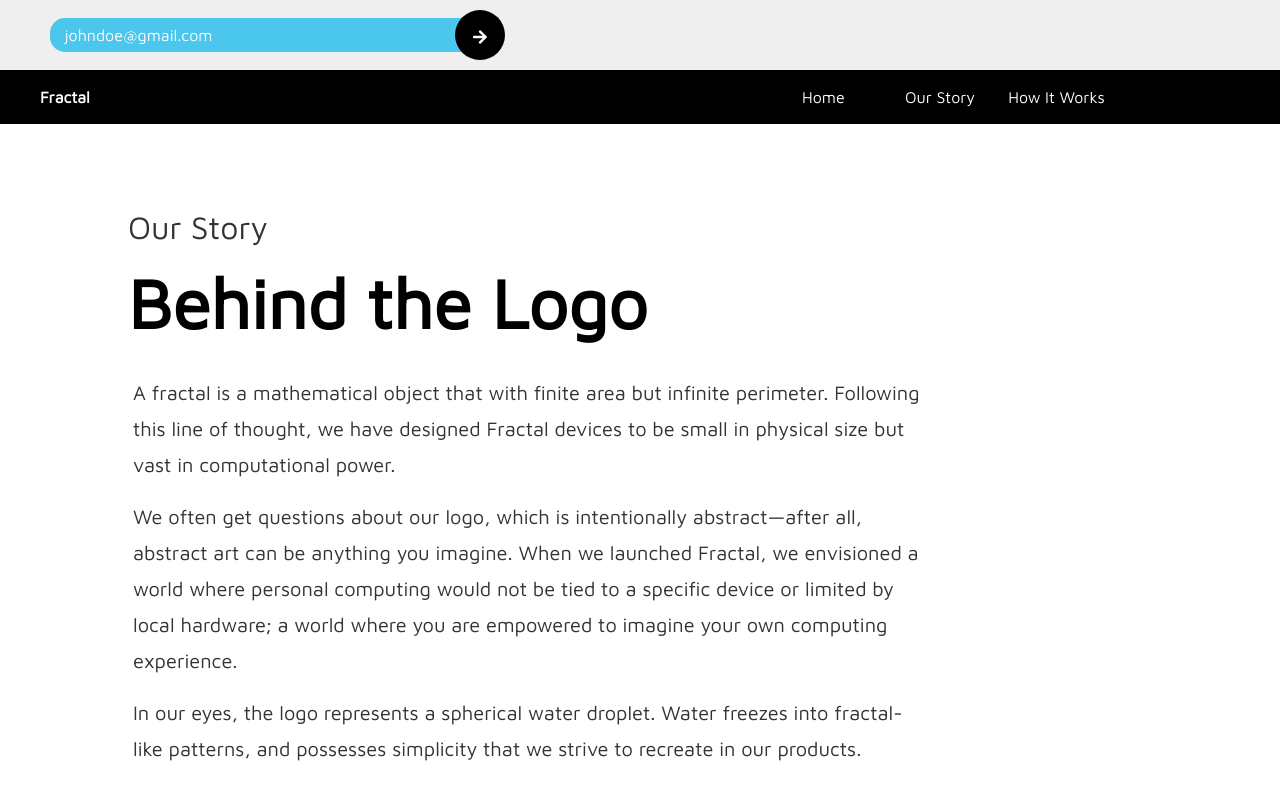
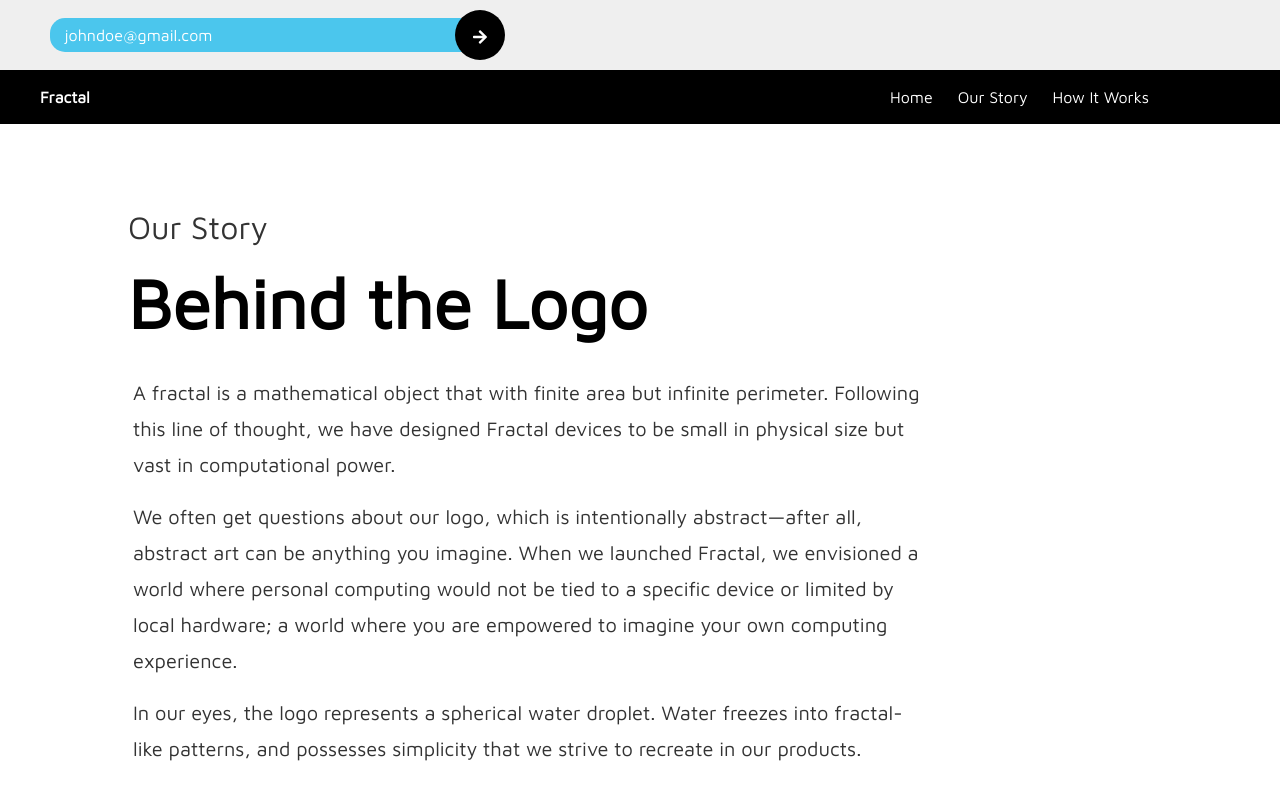
Before and after one commit to whisthq/vm-website, a React (Create React App) app: page /story in a window 1280 px wide. Shown: the top 800 px of the page. Built offline with nearby package versions, Linux system fonts and the light colour scheme.

Commit message:
formatting

```diff
--- a/src/pages/cubesection.js
+++ b/src/pages/cubesection.js
@@ -27,7 +27,7 @@ class CubeSection extends Component {
   	if (this.props.daymode) {
   		if (this.state.width > 700) {
 		    return (
-		      <div style = {{width: '80%', marginTop: 20}}>
+		      <div style = {{width: '100%', marginTop: 20}}>
 		        <h2 style = {{color: '#333333', margin: 0}}>{this.props.subtitle}</h2>
 		        <h1 style = {{color: 'black', fontSize: 70, margin: 0, marginTop: 15, marginBottom: 30, fontWeight: 'bold'}}>{this.props.title}</h1>
 		        {this.props.text}
@@ -36,7 +36,7 @@ class CubeSection extends Component {
 		    )
 		}
     return (
-      <div style = {{width: '80%', marginTop: 20}}>
+      <div style = {{width: '100%', marginTop: 20}}>
         <h2 style = {{color: '#333333', margin: 0, fontSize: 20}}>{this.props.subtitle}</h2>
         <h1 style = {{color: 'black', fontSize: 30, margin: 0, marginTop: 10, marginBottom: 30, fontWeight: 'bold'}}>{this.props.title}</h1>
         {this.props.text}
@@ -49,14 +49,14 @@ class CubeSection extends Component {
     {
     this.state.width > 700
     ?
-      <div style = {{width: '80%', marginTop: 20}}>
+      <div style = {{width: '100%', marginTop: 20}}>
         <h2 style = {{color: '#999999', margin: 0}}>{this.props.subtitle}</h2>
         <h1 style = {{color: 'white', fontSize: 70, margin: 0, marginTop: 15, marginBottom: 30, fontWeight: 'bold'}}>{this.props.title}</h1>
         {this.props.text}
         {this.props.image}
       </div>
     :
-      <div style = {{width: '80%', marginTop: 20}}>
+      <div style = {{width: '100%', marginTop: 20}}>
         <h2 style = {{color: '#999999', margin: 0, fontSize: 20}}>{this.props.subtitle}</h2>
         <h1 style = {{color: 'white', fontSize: 30, margin: 0, marginTop: 10, marginBottom: 30, fontWeight: 'bold'}}>{this.props.title}</h1>
         {this.props.text}
--- a/src/pages/header.js
+++ b/src/pages/header.js
@@ -32,17 +32,17 @@ class Header extends Component {
         this.state.width > 700
         ?
         <div style = {{display: 'flex', width: '100%', padding: 5}}>
-          <div style = {{width: '60%', textAlign: 'left', paddingLeft: 25}}>
+          <div style = {{width: '70%', textAlign: 'left', paddingLeft: 25}}>
             <div style = {{color: 'white', fontWeight: 'bold'}}>Fractal</div>
           </div>
           <div style = {{width: '30%', maxWidth: 350, textAlign: 'center', display: 'flex'}}>
-            <Link className = 'headerlink' to = '/' style={{color: 'white', width: '33.33%', textDecoration: 'none'}}>
+            <Link className = 'headerlink' to = '/' style={{color: 'white', textDecoration: 'none', textAlign: 'center', marginRight: 25}}>
               Home
             </Link>
-            <Link className = 'headerlink' to = '/story' style={{color: 'white', width: '33.33%', textDecoration: 'none'}}>
+            <Link className = 'headerlink' to = '/story' style={{color: 'white', textDecoration: 'none', textAlign: 'center', marginRight: 25}}>
               Our Story
             </Link>
-            <Link className = 'headerlink' to = '/howitworks' style={{color: 'white', width: '33.33%', textDecoration: 'none'}}>
+            <Link className = 'headerlink' to = '/howitworks' style={{color: 'white', textDecoration: 'none', textAlign: 'center'}}>
               How It Works
             </Link>
           </div>
```
